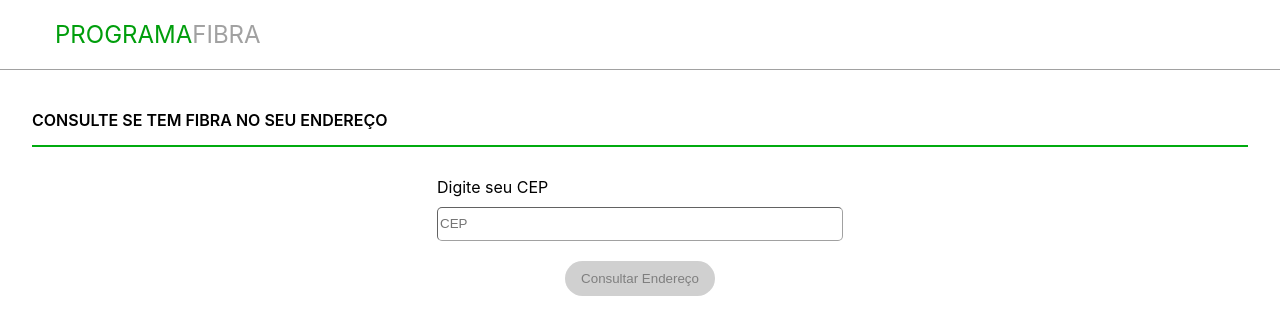
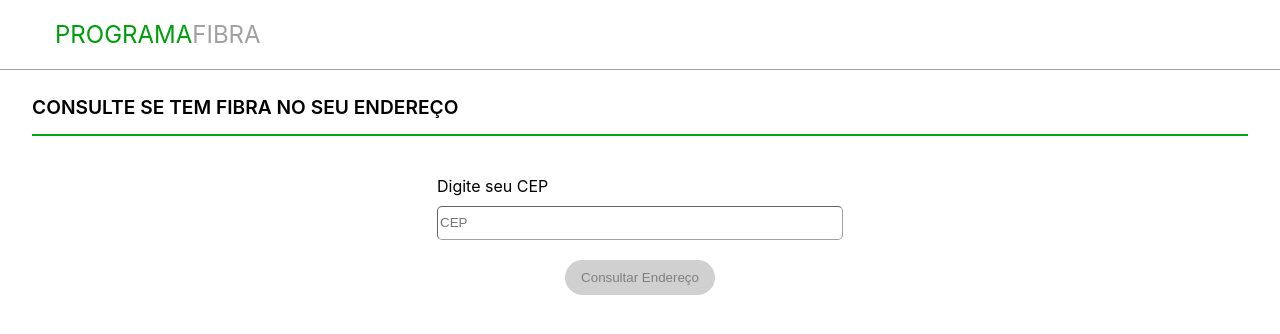
Before and after one commit to abudIgor/SPA, a React (Create React App) app: page / in a window 1280 px wide. Shown: the top 334 px of the page. Built offline with nearby package versions, Linux system fonts and the light colour scheme.

Commit message:
Payment Step

```diff
--- a/src/App.css
+++ b/src/App.css
@@ -1,7 +1,7 @@
 .container {
     width: 95vw;
     min-width: 360px;
-    margin:  30px auto;
+    margin:  15px auto;
     overflow: auto;
     min-height: 300px;
     padding: 10px 5px 5px 5px;
@@ -14,7 +14,14 @@
     color:black;
     border-bottom: 2px solid #00AB0F;
     padding-bottom: 15px;
+    font-size: larger;
     font-weight: 600;
+}
+
+.subtitle-step {
+    padding-top: 10px;
+    font-weight: 500;
+    font-size: medium;
 }
 
 .button {
@@ -212,9 +219,12 @@
     border-radius: 10px;
 }
 
-.no-slots {
+.info-container {
     border: 2px solid rgba(192, 192, 192, 0.89);
     border-radius: 10px;
     padding: 10px;
     background-color: rgba(192, 192, 192, 0.438);
+    margin-bottom: 15px;
+    margin-top: 15px;
+    max-width: 380px;
 }
--- a/src/App.js
+++ b/src/App.js
@@ -14,6 +14,7 @@ import Address from "./components/Address";
 import Order from "./components/Order";
 import ModalErro from "./components/ModalErro";
 import PersonalData from "./components/PersonsalData";
+import Payment from "./components/Payment";
 
 /*Import Css*/
 import './App.css';
@@ -40,7 +41,9 @@ const formTemplate = {
   siafi : "",
   uf : "",
   addressWithoutNumber : "",
-  cpf : ""
+  cpf : "",
+  paymentType : "BoletoBancario",
+  dueDate: "",
 }
 
 let products = []
@@ -100,8 +103,6 @@ const App = () => {
   }
 
   const handleSelectedProduct = (selectedProduct) => {
-    console.log('selectedProduct ->',selectedProduct)
-    console.log('productCode ->',productCode)
     document.getElementById(productCode)?.classList.remove("selected-product");
     setProductCode(selectedProduct);
     document.getElementById(selectedProduct).classList.add("selected-product");
@@ -114,6 +115,7 @@ const App = () => {
     else if (currentStep === 4 && hasSelectedProduct) enableButton()
     else if (currentStep === 5 && data.cpf) enableButton()
     else if (currentStep === 6 && hasSelectedProduct) enableButton()
+    else if (currentStep === 7 && data.dueDate && data.paymentType) enableButton()
     else disableButton()
   }
 
@@ -137,6 +139,7 @@ const App = () => {
                           <Products data={data} updateFieldHandler={updateFieldHandler} products={products}/>,
                           <PersonalData data={data} updateFieldHandler={updateFieldHandler}/>,
                           <Slots data={data} updateFieldHandler={updateFieldHandler} slotsAvaiable={slotsAvaiable}/>,
+                          <Payment data={data} updateFieldHandler={updateFieldHandler}/>,
                           <Order data={data}/>];
 
   const {currentStep,changeStep,currentComponent} = useChangeStep(formComponents);
@@ -186,10 +189,14 @@ const App = () => {
 
     if(currentStep === 6) {
       goToNextStep();
+    }
+
+    if(currentStep === 7) {
+      goToNextStep();
       hiddenButton();
     }
 
-    if(currentStep === 7) {
+    if(currentStep === 8) {
       goToNextStep();
     }
   }
@@ -205,7 +212,6 @@ const App = () => {
 
   const goToNextStep = () => {
     changeStep(currentStep+1);
-    console.log('currentStep',currentStep)
     if(currentStep === 5 && slotsAvaiable.length === 0) {
       enableButton()
     } else {
--- a/src/components/Header.js
+++ b/src/components/Header.js
@@ -8,7 +8,8 @@ const Header = (props) => {
                               [4,"ESCOLHA UMA OFERTA DISPONÍVEL"],
                               [5,"VAMOS PRECISAR DE MAIS ALGUMAS INFORMAÇÕES"],
                               [6,"INSTALAÇÃO"],
-                              [7,"PARABÉNS, VOCÊ AGORA É UM CLIENTE DO PROGRAMAFIBRA"]])
+                              [7,"PAGAMENTO"],
+                              [8,"PARABÉNS, VOCÊ AGORA É UM CLIENTE DO PROGRAMAFIBRA"]])
 
     const stepSubtitle = new Map([[1,""],
                                 [2,""],
@@ -16,14 +17,15 @@ const Header = (props) => {
                                 [4,""],
                                 [5,""],
                                 [6,""],
-                                [7,"Confira aqui o resumo de sua compra"]])
+                                [7,"Escolhe um método de pagamento"],
+                                [8,"Confira aqui o resumo de sua compra"]])
 
     return (
         <>
             <div className="title-step">
                 {stepTile.get(props.step)}
             </div>
-            <div>
+            <div className="subtitle-step">
                 {stepSubtitle.get(props.step)}
             </div>
         </>
--- a/src/components/NextButton.js
+++ b/src/components/NextButton.js
@@ -8,7 +8,8 @@ const NextButton = ({children,onClick,isDisabled}) => {
                                        [3,"Avançar"],
                                        [4,"Avançar"],
                                        [5,"Avançar"],
-                                       [6,"Avançar"]]);
+                                       [6,"Avançar"],
+                                       [7,"Avançar"]]);
 
     return (
         <div className="container-button">
--- /dev/null
+++ b/src/components/Payment.js
@@ -0,0 +1,25 @@
+import React from "react";
+
+const Payment = ({data,updateFieldHandler}) => {
+    return (
+        <div className="products-container">
+            <div className="info-container">
+                Prezado cliente, em breve novas opções de pagamento (Cartão de Crédtio e Débito Automático em Conta Corrente) serão disponibilizadas.
+            </div>
+            <div className="title-input">Forma de pagamento</div>
+            <select className="general-input" onChange={(e) => updateFieldHandler("paymentType",e.target.value)}>
+                <option value="BoletoBancario">Boleto Bancario</option>
+            </select>
+            <div className="title-input">Data de Vencimento</div>
+            <select className="general-input" onChange={(e) => updateFieldHandler("dueDate",e.target.value)}>
+                <option value="Selecione">Selecione</option>
+                <option value="5">5</option>
+                <option value="10">10</option>
+                <option value="10">15</option>
+                <option value="25">25</option>
+            </select>
+        </div>
+    )
+}
+
+export default Payment
--- a/src/components/Slots.js
+++ b/src/components/Slots.js
@@ -37,7 +37,7 @@ const Slots = ({data,updateFieldHandler,slotsAvaiable}) => {
     } else {
         return (
             <div className="products-container">
-                <div className="no-slots">
+                <div className="info-container">
                     Não encontramos horários disponíveis para a visita do técnico, mas fique tranquilo,
                     seguiremos com sua compra e entraremos em contato em até 10 dias para agendarmos
                     uma data de instalação.
--- a/src/hooks/useChangeStep.js
+++ b/src/hooks/useChangeStep.js
@@ -5,7 +5,7 @@ export function useChangeStep(steps) {
     const [currentStep, setCurrentStep] = useState(1);
 
     function changeStep(index) {
-        if(index <=7) {
+        if(index <=8) {
             setCurrentStep(index);
         }
     }
```
